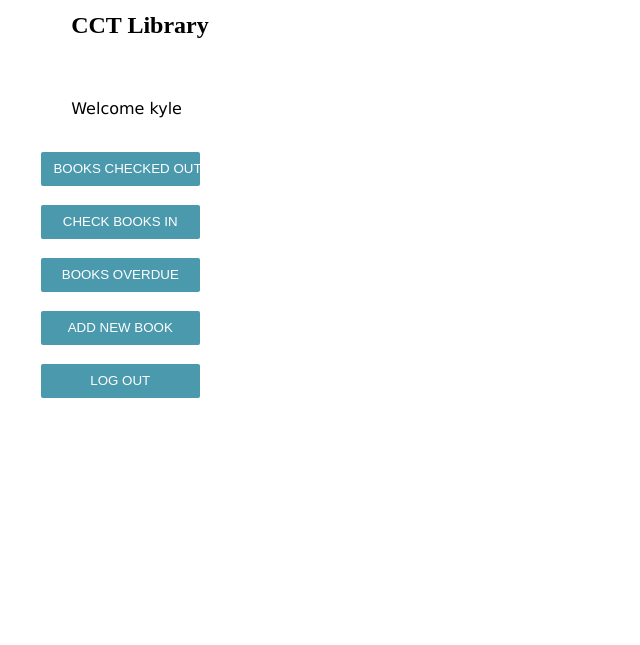
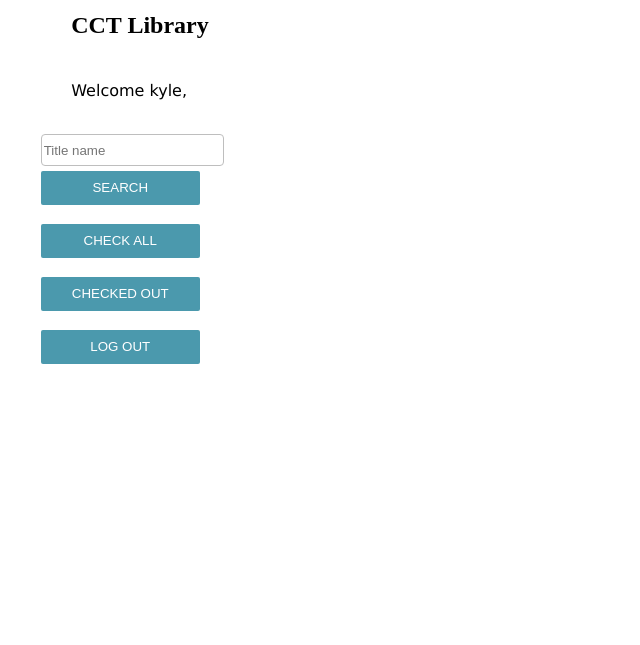
Before and after one commit to lucival1/library-webapp, a PHP site: page /admin_home.php in a window 1280 px wide. Shown: the top 645 px of the page, without its empty margins (0-640 px from the left). Run offline with PHP 8.4, Linux system fonts and the light colour scheme; a user stored in the database is signed in.

Commit message:
Update to use button script

```diff
--- a/admin_home.php
+++ b/admin_home.php
@@ -1,73 +1,30 @@
 <?php
   require_once('scripts/session_validation.php');
   session_regenerate_id(true);
-  include 'scripts/header.php'; ?>
+  include 'scripts/header.php';
+  $search_err = "";
+  ?>
 <?php
   global $rows;
   $search = "";
-  $title_err="";
-  $author_err="";
-  $isbn_err="";
-  $quantity_err="";
-  $student_err = "";
-  $info_msg = "";
 
-  //fetch all the data from the books that were checked out from the library
-  //connects to the DB, queries and stores in a variable
-  if(isset($_GET['checkedout'])){
-    include('scripts/db.php');
-    $stmt = $DBH->prepare("SELECT * FROM checked_out_books");
-    $stmt->execute();
-    include('scripts/errordb.php');
-    $rows = $stmt->fetchAll(PDO::FETCH_ASSOC);
+  //check if search button was pressed before trying to search
+  //user is notified if the requirement isn't fulfilled
+  if(isset($_GET['search'])){
+    include('scripts/search_btn.php');
   }
 
-  //fetch all books that are overdue in the database and stores in a variable
-  if(isset($_GET['booksoverdue'])){
-    include('scripts/booksoverdue_btn.php');
+  //check all button fetch a list of all the books in the library and the user
+  //can check out direct from the list if one wishes
+  if(isset($_GET['checkall'])){
+    include('scripts/checkall_btn.php');
   }
 
-  //when a new books form is submitted we run the following validation code
-  //if the data passes the check we run a query in the DB to add the new book
-  if($_SERVER["REQUEST_METHOD"] == "POST"){
-    //ISBN validation
-    if(is_numeric($_POST["isbn"]) and strlen($_POST["isbn"]) == 10) { //test if has exactly 10 numeric chars
-        $isbn = test_input($_POST['isbn']);
-    } else {
-        $isbn_err = "*ISBN requires 10 digit number<br>";
-    }
-    //when adding a book: title, author and quantity validation
-    if(isset($_POST['addbook'])){
-      if(strlen($_POST["title"]) > 2) {
-          $title = test_input($_POST['title']);
-      } else {
-          $title_err = "*Title requires at least 3 chars<br>";
-      }
-      if(strlen($_POST["author"]) > 2) {
-          $author = test_input($_POST['author']);
-      } else {
-          $author_err = "*Author requires at least 3 chars<br>";
-      }
-      if(is_numeric($_POST["quantity"])) { //test if is numeric
-          $quantity = test_input($_POST['quantity']);
-      } else {
-          $quantity_err = "*Quantity must be numeric<br>";
-      }
-      include('scripts/new_book.php');
-    }
-    //when checking in a book: student_id validation
-    //and call for the checkin script
-    if(isset($_POST['checkinbook'])){
-      if(is_numeric($_POST["studentid"]) and strlen($_POST["studentid"]) == 7) {
-          $studentid = test_input($_POST['studentid']);
-      } else {
-        $student_err = "*Student ID require 7 digit number<br>";
-      }
-      include('scripts/check_in.php');
-    }
+  if(isset($_GET['checkedout'])){
+    include('scripts/checkedout_btn.php');
   }
 
-//validate data from undesirable chars
+  //clean data from undesirable chars
 function test_input($data) {
   $data = trim($data);
   $data = stripslashes($data);
@@ -75,24 +32,25 @@ function test_input($data) {
   return $data;
 }
 ?>
-
-<h2>CCT Library</h2><br></br>
-<p>Welcome <?php echo $_SESSION["username"];?></p>
-
+<h2>CCT Library</h2><br/>
+    <p>Welcome <?php echo $_SESSION["username"].",";?>
+    <span><?php
+      if (is_array($rows) || is_object($rows)){
+          echo "those are the current books in our Library";
+      }
+    ?></span></p>
 <div class='body-style'>
   <div class='body-style' id='left-body'>
+    <form class='form-style' action=""<?php echo $_SERVER['PHP_SELF']; ?>" method="get">
+    <input type="text" name="title" placeholder="Title name"></input>
+    <span class="error"><?php echo $search_err;?></span>
+    <input type="submit" name="search" value="Search" class='button'/></form>
 
     <form class='form-style' action="<?php echo $_SERVER['PHP_SELF']; ?>" method="get">
-    <input type="submit" name="checkedout" value="Books checked out" class='button'/></form>
+    <input type="submit" name="checkall" value="Check all" class='button'/></form>
 
     <form class='form-style' action="<?php echo $_SERVER['PHP_SELF']; ?>" method="get">
-    <input type="submit" name="checkin" value="Check books in" class='button'/></form>
-
-    <form class='form-style' action="<?php echo $_SERVER['PHP_SELF']; ?>" method="get">
-    <input type="submit" name="booksoverdue" value="Books overdue" class='button'/></form>
-
-    <form class='form-style' action="<?php echo $_SERVER['PHP_SELF']; ?>" method="get">
-    <input type="submit" name="addnewbook" value="Add new book" class='button'/></form>
+    <input type="submit" name="checkedout" value="Checked out" class='button'/></form>
 
     <form class='form-style' action="scripts/logout.php" method="get">
     <input type="submit" name="logout" value="Log out" class='button'/>
@@ -104,34 +62,15 @@ function test_input($data) {
 </form>
   </div>
   <div class='body-style' id='right-body'>
-    <span><?php include 'scripts/checkedout_table.php';?></span>
-    <?php
-    if(isset($_GET['addnewbook'])){
-      //when add new book is clicked the following form appears on the screen
-      echo "<span class='info_msg'>".$info_msg."</span>";
-      echo "<form class='form-style' action='' method='POST'>";
-        echo "Title<input type='text' name='title'/>";
-        echo "<span class='error'>".$title_err."</span>";
-        echo "Author<input type='text' name='author'/>";
-        echo "<span class='error'>".$author_err."</span>";
-        echo "ISBN<input type='text' name='isbn'/>";
-        echo "<span class='error'>".$isbn_err."</span>";
-        echo "Quantity<input type='text' name='quantity'/>";
-        echo "<span class='error'>".$quantity_err."</span><br>";
-        echo "<input type='submit' class='button' name='addbook' value= 'Add book'/>";
-      echo "</form>";
-    }
-    if(isset($_GET['checkin'])){
-      //when add new book is clicked the following form appears on the screen
-      echo "<span class='info_msg'>".$info_msg."</span>";
-      echo "<form class='form-style' action='' method='POST'>";
-        echo "Student ID<input type='text' name='studentid'/>";
-        echo "<span class='error'>".$student_err."</span>";
-        echo "ISBN<input type='text' name='isbn'/>";
-        echo "<span class='error'>".$isbn_err."</span>";
-        echo "<input type='submit' class='button' name='checkinbook' value= 'Check book in'/>";
-      echo "</form>";
-    }?>
+    <span><?php
+      //check if the array possess any values before creating table
+      if(isset($_GET['checkall']) or isset($_GET['search'])){
+        include ('scripts/books_table.php');
+      }
+      if(isset($_GET['checkedout'])){
+        include ('scripts/checkedout_table.php');
+      }
+    ?></span>
   </div>
 </div>
 <?php include 'scripts/footer.php'; ?>
```
